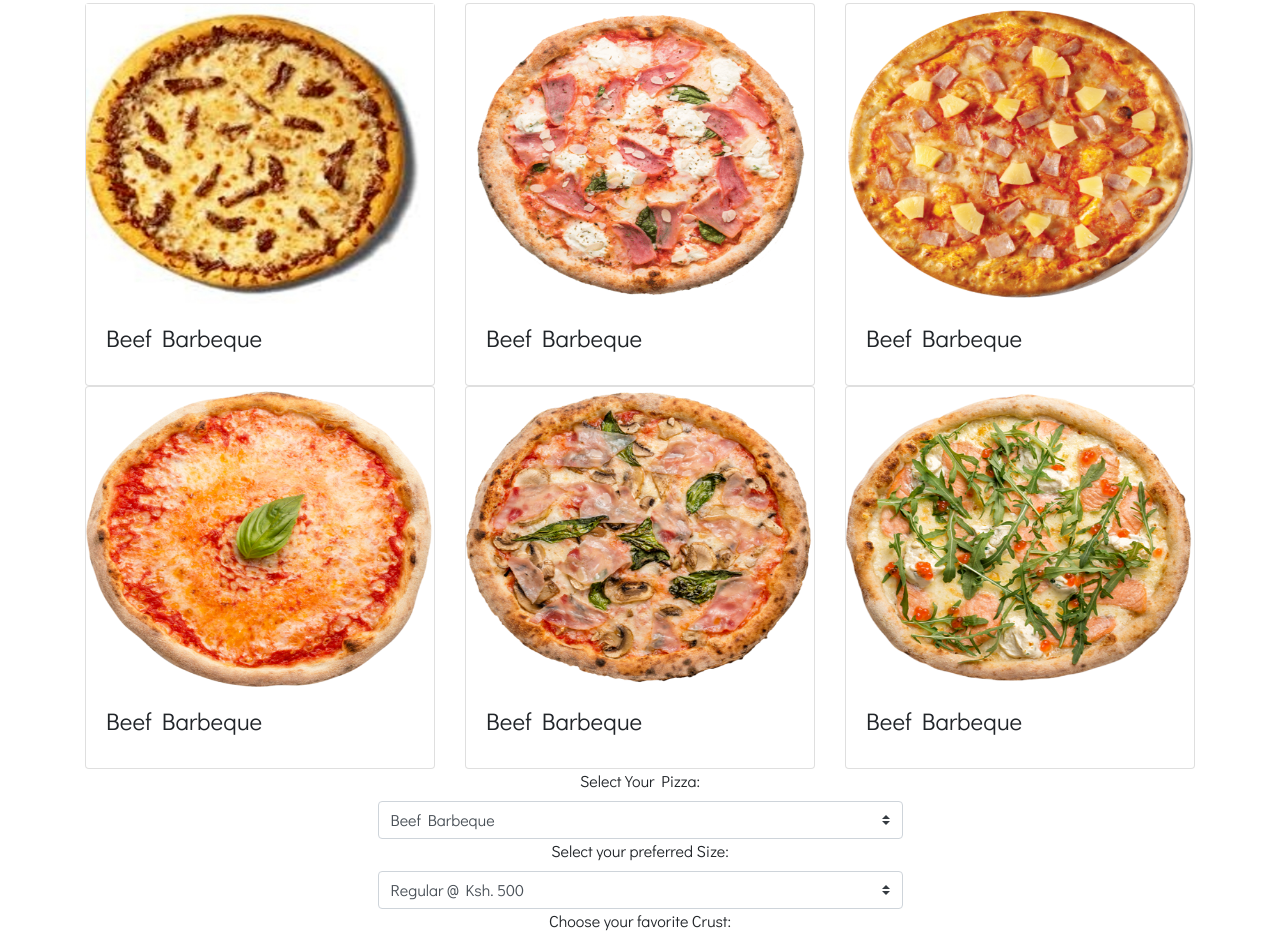
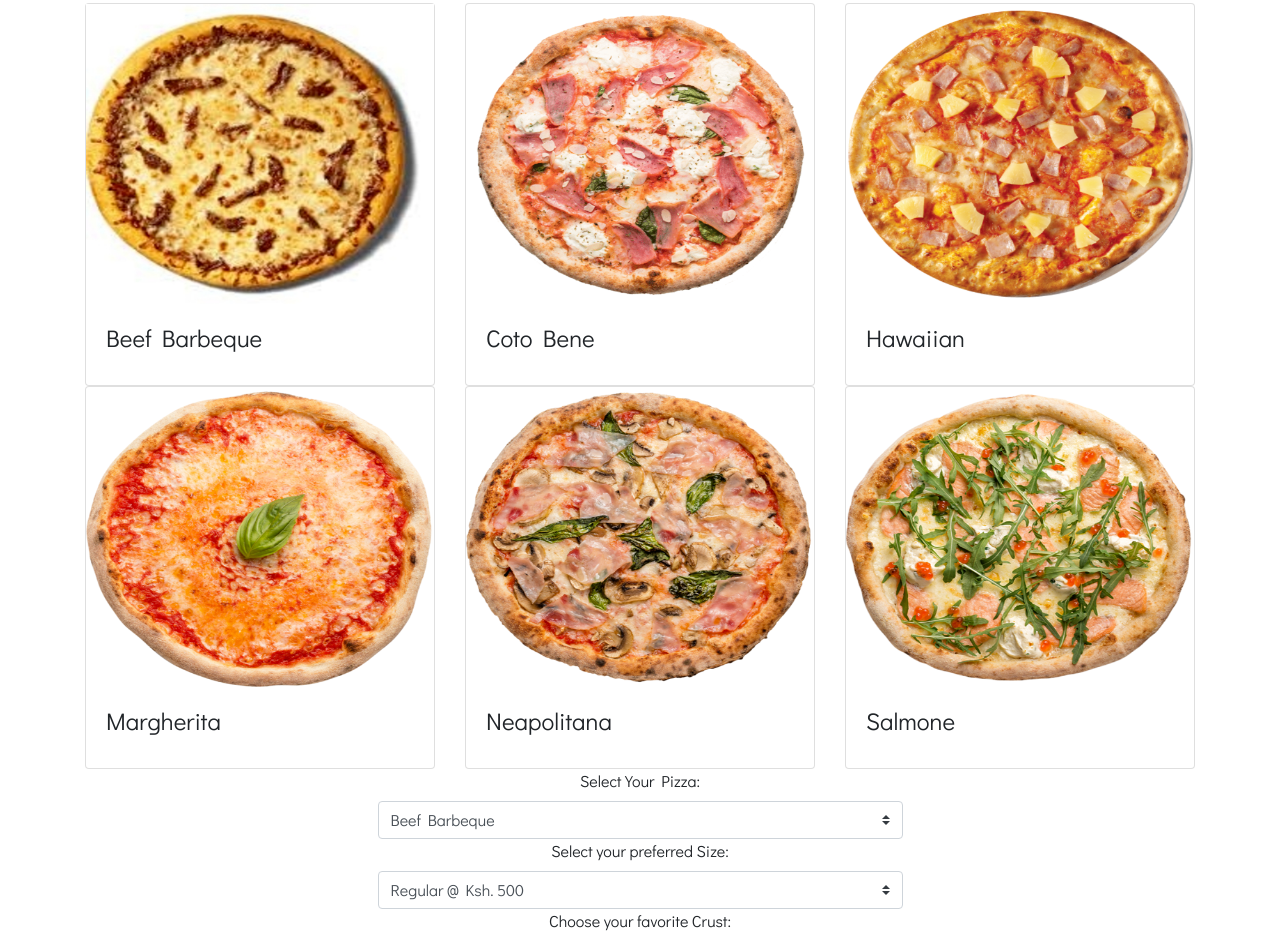
Before and after one commit to Bnabz/parklands_pizzeria, a plain HTML site: page index.html in a window 1280 px wide. Shown: the part 534-1470 px from the top of the page. Drawn offline with Linux system fonts and the light colour scheme.

Commit message:
correctly name pizzas on menu

```diff
--- a/index.html
+++ b/index.html
@@ -33,7 +33,7 @@
          <div class="card">
            <img src="assets/coto_bene.png" class="pizza_img" >
            <div class="card-body">
-             <h4 class="card-title">Beef Barbeque</h4>
+             <h4 class="card-title">Coto Bene</h4>
            </div>
          </div>
        </div>
@@ -42,7 +42,7 @@
          <div class="card">
            <img src="assets/hawaian.png" class="pizza_img" >
            <div class="card-body">
-             <h4 class="card-title">Beef Barbeque</h4>
+             <h4 class="card-title">Hawaiian</h4>
            </div>
          </div>
        </div>
@@ -53,7 +53,7 @@
           <div class="card">
             <img src="assets/margherita.png" class="pizza_img" >
             <div class="card-body">
-              <h4 class="card-title">Beef Barbeque</h4>
+              <h4 class="card-title">Margherita</h4>
             </div>
           </div>
         </div>
@@ -62,7 +62,7 @@
           <div class="card">
             <img src="assets/neapolitana.png" class="pizza_img" >
             <div class="card-body">
-              <h4 class="card-title">Beef Barbeque</h4>
+              <h4 class="card-title">Neapolitana</h4>
             </div>
           </div>
         </div>
@@ -71,7 +71,7 @@
           <div class="card">
             <img src="assets/salmone.png" class="pizza_img" >
             <div class="card-body">
-              <h4 class="card-title">Beef Barbeque</h4>
+              <h4 class="card-title">Salmone</h4>
             </div>
           </div>
         </div>
```
